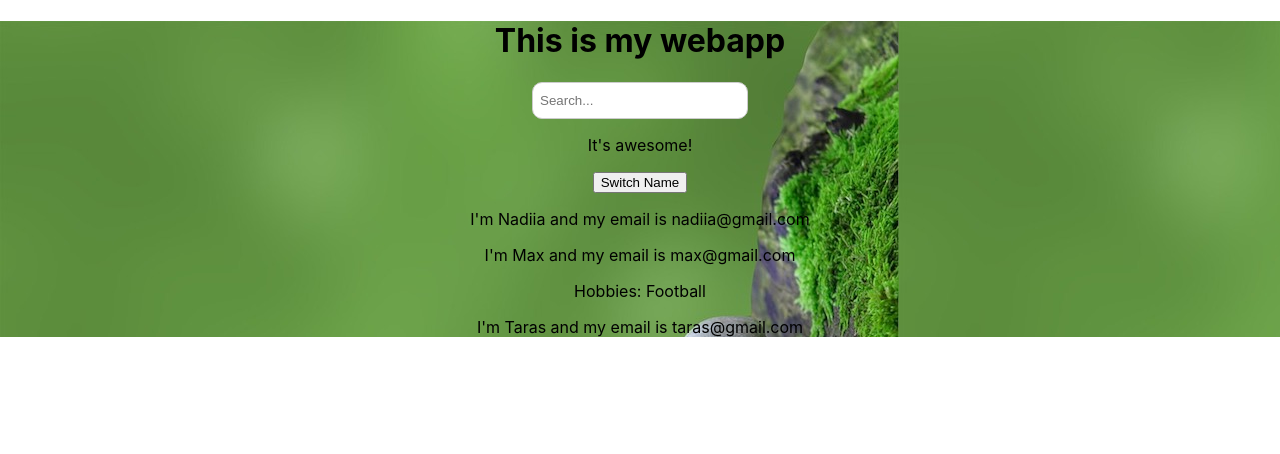
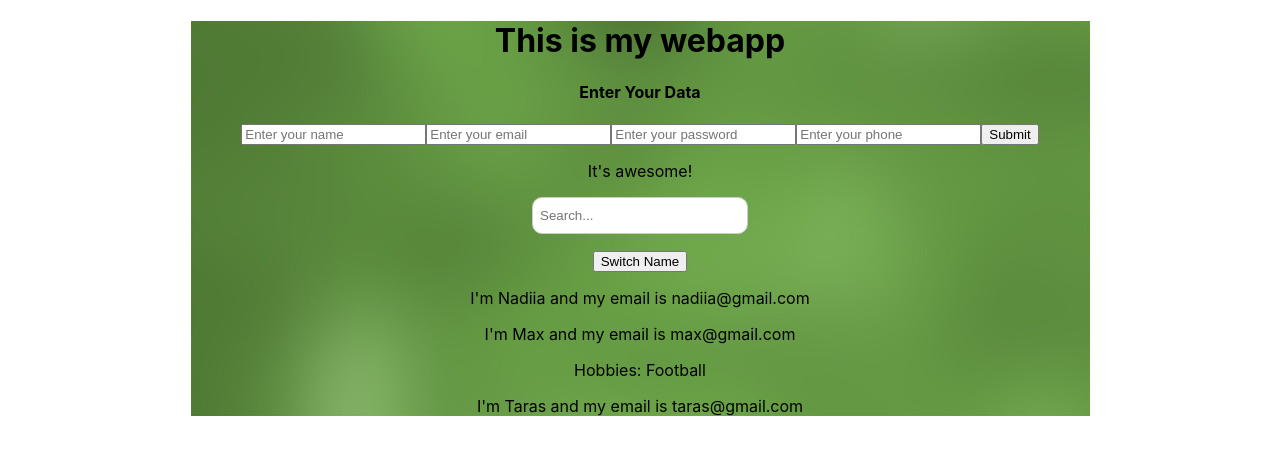
Before and after one commit to NadiaVoloshyna/webapp-front-react, a React (Create React App) app: page / in a window 1280 px wide. Shown: the top 454 px of the page. Built offline with nearby package versions, Linux system fonts and the light colour scheme.

Commit message:
created RegisterForm functionality

```diff
--- a/src/components/App.css
+++ b/src/components/App.css
@@ -1,4 +1,6 @@
 .App {
   text-align: center;
   background-image: url('../assets/background.jpg');
+  background-repeat: no-repeat;
+  background-position: bottom;
 }
--- a/src/components/App.js
+++ b/src/components/App.js
@@ -2,6 +2,7 @@ import React, { Component } from 'react';
 import './App.css';
 import User from './User/User';
 import UserSearch from '../components/User/UserSearch';
+import RegisterForm from '../components/SignUp/RegisterForm';
 class App extends Component {
   state = {
     users: [
@@ -25,8 +26,9 @@ class App extends Component {
     return (
     <div className="App">
       <h1>This is my webapp</h1>
-       <UserSearch />
+      <RegisterForm />
       <p>It's awesome!</p>
+      <UserSearch />
       <button onClick={this.switchNameHandler}>Switch Name</button>
       <User
       name={this.state.users[0].name}
--- /dev/null
+++ b/src/components/SignUp/RegisterForm.js
@@ -0,0 +1,103 @@
+import React, { Component } from 'react';
+import { VALIDATION_RULES } from '../../utils/validators/ValidationRules';
+import './RegisterForm.css';
+import axios from 'axios';
+import { apiURL } from '../../constants/index';
+
+class RegisterForm extends Component {
+    state = {
+        name: '',
+        email: '',
+        password: '',
+        phone: '',
+        loading: false,
+      }
+
+    handleChangeName = (data) => {
+        this.setState({
+            name: data,
+        });
+    }
+    handleChangeEmail = (data) => {
+        this.setState({
+            email: data,
+        });
+    }
+    handleChangePassword = (data) => {
+        this.setState({
+            password: data,
+        });
+    }
+    handleChangePhone = (data) => {
+        this.setState({
+            phone: data,
+        });
+    }
+
+    handleSubmit = event => {
+        event.preventDefault();
+        this.setState({loading: true});
+        const user = {
+          name: this.state.name,
+          email: this.state.email,
+          password: this.state.password,
+          phone: this.state.phone,
+        };
+        console.log(user);
+
+        axios.post(`${apiURL}/api/v1/auth/signup`, user )
+          .then(res => {
+            console.log(res);
+            console.log(res.data);
+          })
+      }
+
+    render() {
+        return(
+        <div className="RegisterForm">
+            <h4>Enter Your Data</h4>
+            <form onSubmit={this.handleSubmit}>
+                    <input
+                    name="name"
+                    type="text"
+                    value={this.state.name}
+                    placeholder="Enter your name"
+                    description="name"
+                    validate={VALIDATION_RULES.NAME}
+                    onChange={(e) => this.handleChangeName(e.target.value)}
+                    />
+                    <input
+                    name="email"
+                    type="email"
+                    value={this.state.email}
+                    placeholder="Enter your email"
+                    description="email"
+                    validate={VALIDATION_RULES.EMAIL}
+                    onChange={(e) => this.handleChangeEmail(e.target.value)}
+                    />
+                    <input
+                    name="password"
+                    type="password"
+                    value={this.state.password}
+                    placeholder="Enter your password"
+                    description="password"
+                    validate={VALIDATION_RULES.PASSWORD}
+                    onChange={(e) => this.handleChangePassword(e.target.value)}
+                    />
+                    <input
+                    name="phone"
+                    type="text"
+                    value={this.state.phone}
+                    placeholder="Enter your phone"
+                    description="phone"
+                    validate={VALIDATION_RULES.PHONE}
+                    onChange={(e) => this.handleChangePhone(e.target.value)}
+                    />
+                <button type="submit">Submit</button>
+            </form>
+        </div>
+        );
+    }
+};
+
+export default RegisterForm;
--- a/src/components/User/UserSearch.js
+++ b/src/components/User/UserSearch.js
@@ -35,7 +35,8 @@ class UserSearch extends Component {
         { this.state.users.map(user => <li>{user.name}</li>)}
          </ul>
         </div>
-        )
+        );
     }
 }
+
 export default UserSearch;
--- /dev/null
+++ b/src/utils/validators/ValidationRules.js
@@ -0,0 +1,23 @@
+import {
+    email,
+    maxLengthCreator,
+    minLengthCreator,
+    required
+  } from './validators';
+
+  export const BOUNDARY = {
+    MAX_LENGTH: 100,
+    MIN_LENGTH: 4,
+    MIN_LENGTH_NAME: 2,
+  };
+
+  export const minLength = minLengthCreator(BOUNDARY.MIN_LENGTH);
+  export const maxLength = maxLengthCreator(BOUNDARY.MAX_LENGTH);
+  const minLengthName = minLengthCreator(BOUNDARY.MIN_LENGTH_NAME);
+
+  export const VALIDATION_RULES = {
+    NAME: [required, minLengthName, maxLength],
+    EMAIL: [required, minLength, maxLength, email],
+    PASSWORD: [required, minLength, maxLength],
+    PHONE: [minLength, maxLength]
+  };
--- /dev/null
+++ b/src/utils/validators/validators.js
@@ -0,0 +1,19 @@
+export const required = value => {
+    return !value && 'field is required';
+  };
+
+  export const minLengthCreator = minLength => value => {
+    return value.length < minLength && `min length is ${minLength} symbols`;
+  };
+
+  export const maxLengthCreator = maxLength => value => {
+    return value.length > maxLength && `max length is ${maxLength} symbols`;
+  };
+
+  export const email = value => {
+    return (
+      value &&
+      !/^[A-Z0-9._%+-]+@[A-Z0-9.-]+\.[A-Z]{2,4}$/i.test(value) &&
+      'is invalid'
+    );
+  };
```
Also changed, not shown: src/assets/back.jpg (added), src/components/SignUp/RegisterForm.css (added).
